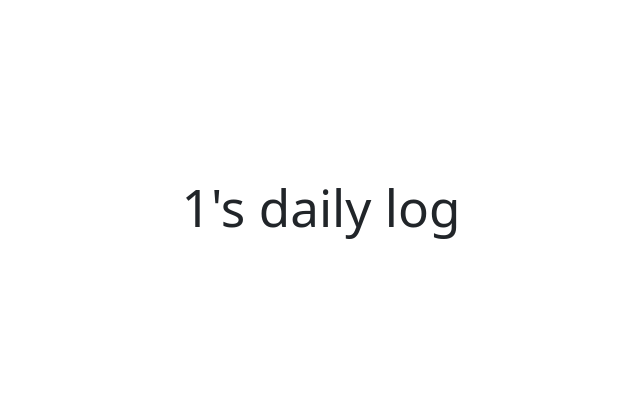
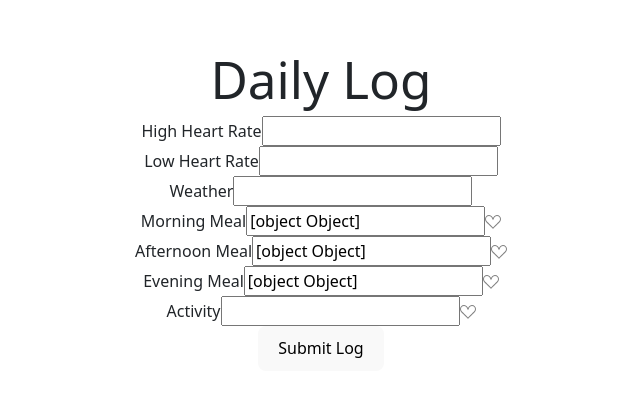
Before and after one commit to kfharoun/pots_pal, a React (Vite) app in the folder frontend/: page /log/1 in a window 1280 px wide. Shown: the part 189-586 px from the top of the page, without its empty margins (319-959 px from the left). Built offline with nearby package versions, Linux system fonts and the light colour scheme; no server answers.

Commit message:
daily log attempts

```diff
--- a/frontend/src/components/DailyLog.jsx
+++ b/frontend/src/components/DailyLog.jsx
@@ -1,8 +1,210 @@
-import { useParams } from "react-router-dom"
+import React, { useState, useEffect } from 'react'
+import axios from 'axios'
+import { useParams } from 'react-router-dom'
+import { Form, Button } from 'react-bootstrap'
 
-export default function DailyLog() {
+const DailyLog = () => {
+  const { username } = useParams()
+  const [logData, setLogData] = useState({
+    high_heart_rate: '',
+    low_heart_rate: '',
+    weather: '',
+    food_items: { morning: '', afternoon: '', evening: '' },
+    activity_item: ''
+  })
+  const [isEditing, setIsEditing] = useState(true)
+  const [favorites, setFavorites] = useState({ food_items: [], activity_items: [] })
 
-  const {username} = useParams()
+  useEffect(() => {
+    const getDataData = async () => {
+      try {
+        const response = await axios.get(`http://localhost:8000/data/${username}/today/`)
+        setLogData(response.data)
+      } catch (error) {
+        console.error('Error getting log data:', error)
+      }
 
-    return <h1>{username}'s daily log</h1>
-}
+      try {
+        const favResponse = await axios.get(`http://localhost:8000/favorites/${username}/`)
+        setFavorites(favResponse.data)
+      } catch (error) {
+        console.error('Error getting favorites:', error)
+      }
+    }
+
+    getDataData()
+  }, [username])
+
+  const handleFavoriteClick = async (item, type) => {
+    try {
+      await axios.post(`http://localhost:8000/favorites/${username}/`, {
+        item,
+      })
+      // Re-get favorites to update the state
+      const response = await axios.get(`http://localhost:8000/favorites/${username}/`)
+      setFavorites(response.data);
+    } catch (error) {
+      console.error('Error adding to favorites:', error)
+    }
+  }
+
+  const handleChange = (e) => {
+    const { name, value } = e.target
+    const keys = name.split('.')
+    if (keys.length > 1) {
+      setLogData((prev) => ({
+        ...prev,
+        [keys[0]]: {
+          ...prev[keys[0]],
+          [keys[1]]: value,
+        },
+      }))
+    } else {
+      setLogData((prev) => ({
+        ...prev,
+        [name]: value,
+      }))
+    }
+  }
+
+  const handleSubmit = async (e) => {
+    e.preventDefault()
+    try {
+      await axios.post(`http://localhost:8000/data/${username}/today/`, logData)
+      setIsEditing(false)
+    } catch (error) {
+      console.error('Error submitting log data:', error)
+    }
+  }
+
+  const handleEdit = () => {
+    setIsEditing(true)
+  }
+
+  const renderFavoriteIcon = (item, type) => {
+    const isFavorite = favorites[type + '_items'].includes(item);
+    return (
+      <span
+        onClick={() => handleFavoriteClick(item, type)}
+        style={{ cursor: 'pointer', color: isFavorite ? 'red' : 'gray' }}
+      >
+        {isFavorite ? (
+          <svg xmlns="http://www.w3.org/2000/svg" width="16" height="16" fill="currentColor" className="bi bi-suit-heart-fill" viewBox="0 0 16 16">
+            <path d="M4 1c2.21 0 4 1.755 4 3.92C8 2.755 9.79 1 12 1s4 1.755 4 3.92c0 3.263-3.234 4.414-7.608 9.608a.513.513 0 0 1-.784 0C3.234 9.334 0 8.183 0 4.92 0 2.755 1.79 1 4 1"/>
+          </svg>
+        ) : (
+          <svg xmlns="http://www.w3.org/2000/svg" width="16" height="16" fill="currentColor" className="bi bi-suit-heart" viewBox="0 0 16 16">
+            <path d="m8 6.236-.894-1.789c-.222-.443-.607-1.08-1.152-1.595C5.418 2.345 4.776 2 4 2 2.324 2 1 3.326 1 4.92c0 1.211.554 2.066 1.868 3.37.337.334.721.695 1.146 1.093C5.122 10.423 6.5 11.717 8 13.447c1.5-1.73 2.878-3.024 3.986-4.064.425-.398.81-.76 1.146-1.093C14.446 6.986 15 6.131 15 4.92 15 3.326 13.676 2 12 2c-.777 0-1.418.345-1.954.852-.545.515-.93 1.152-1.152 1.595zm.392 8.292a.513.513 0 0 1-.784 0c-1.601-1.902-3.05-3.262-4.243-4.381C1.3 8.208 0 6.989 0 4.92 0 2.755 1.79 1 4 1c1.6 0 2.719 1.05 3.404 2.008.26.365.458.716.596.992a7.6 7.6 0 0 1 .596-.992C9.281 2.049 10.4 1 12 1c2.21 0 4 1.755 4 3.92 0 2.069-1.3 3.288-3.365 5.227-1.193 1.12-2.642 2.48-4.243 4.38z"/>
+          </svg>
+        )}
+      </span>
+    )
+  }
+
+  const renderLogData = () => (
+    <div>
+      <p>High Heart Rate: {logData.high_heart_rate}</p>
+      <p>Low Heart Rate: {logData.low_heart_rate}</p>
+      <p>Weather: {logData.weather}</p>
+      <p>
+        Morning Meal: {logData.food_items}{' '}
+        {renderFavoriteIcon(logData.food_items, 'food')}
+      </p>
+      <p>
+        Afternoon Meal: {logData.food_items}{' '}
+        {renderFavoriteIcon(logData.food_items, 'food')}
+      </p>
+      <p>
+        Evening Meal: {logData.food_items}{' '}
+        {renderFavoriteIcon(logData.food_items, 'food')}
+      </p>
+      <p>
+        Activity: {logData.activity_item}{' '}
+        {renderFavoriteIcon(logData.activity_item, 'activity')}
+      </p>
+    </div>
+  );
+
+  const renderForm = () => (
+    <form onSubmit={handleSubmit}>
+      <div>
+        <label>High Heart Rate</label>
+        <input
+          type="text"
+          name="high_heart_rate"
+          value={logData.high_heart_rate}
+          onChange={handleChange}
+        />
+      </div>
+      <div>
+        <label>Low Heart Rate</label>
+        <input
+          type="text"
+          name="low_heart_rate"
+          value={logData.low_heart_rate}
+          onChange={handleChange}
+        />
+      </div>
+      <div>
+        <label>Weather</label>
+        <input
+          type="text"
+          name="weather"
+          value={logData.weather}
+          onChange={handleChange}
+        />
+      </div>
+      <div>
+        <label>Morning Meal</label>
+        <input
+          type="text"
+          name="food_items"
+          value={logData.food_items}
+          onChange={handleChange}
+        />
+        {renderFavoriteIcon(logData.food_items, 'food')}
+      </div>
+      <div>
+        <label>Afternoon Meal</label>
+        <input
+          type="text"
+          name="food_items"
+          value={logData.food_items}
+          onChange={handleChange}
+        />
+        {renderFavoriteIcon(logData.food_items, 'food')}
+      </div>
+      <div>
+        <label>Evening Meal</label>
+        <input
+          type="text"
+          name="food_items"
+          value={logData.food_items}
+          onChange={handleChange}
+        />
+        {renderFavoriteIcon(logData.food_items, 'food')}
+      </div>
+      <div>
+        <label>Activity</label>
+        <input
+          type="text"
+          name="activity_item"
+          value={logData.activity_item}
+          onChange={handleChange}
+        />
+        {renderFavoriteIcon(logData.activity_item, 'activity')}
+      </div>
+      <button type="submit">Submit Log</button>
+    </form>
+  );
+
+  return (
+    <div>
+      <h1>Daily Log</h1>
+      {isEditing ? renderForm() : renderLogData()}
+      {!isEditing && <button onClick={handleEdit}>Edit Log</button>}
+    </div>
+  );
+};
+
+export default DailyLog;
```
Also changed, not shown: 2 other files (tests, documents, lock files or other folders).
